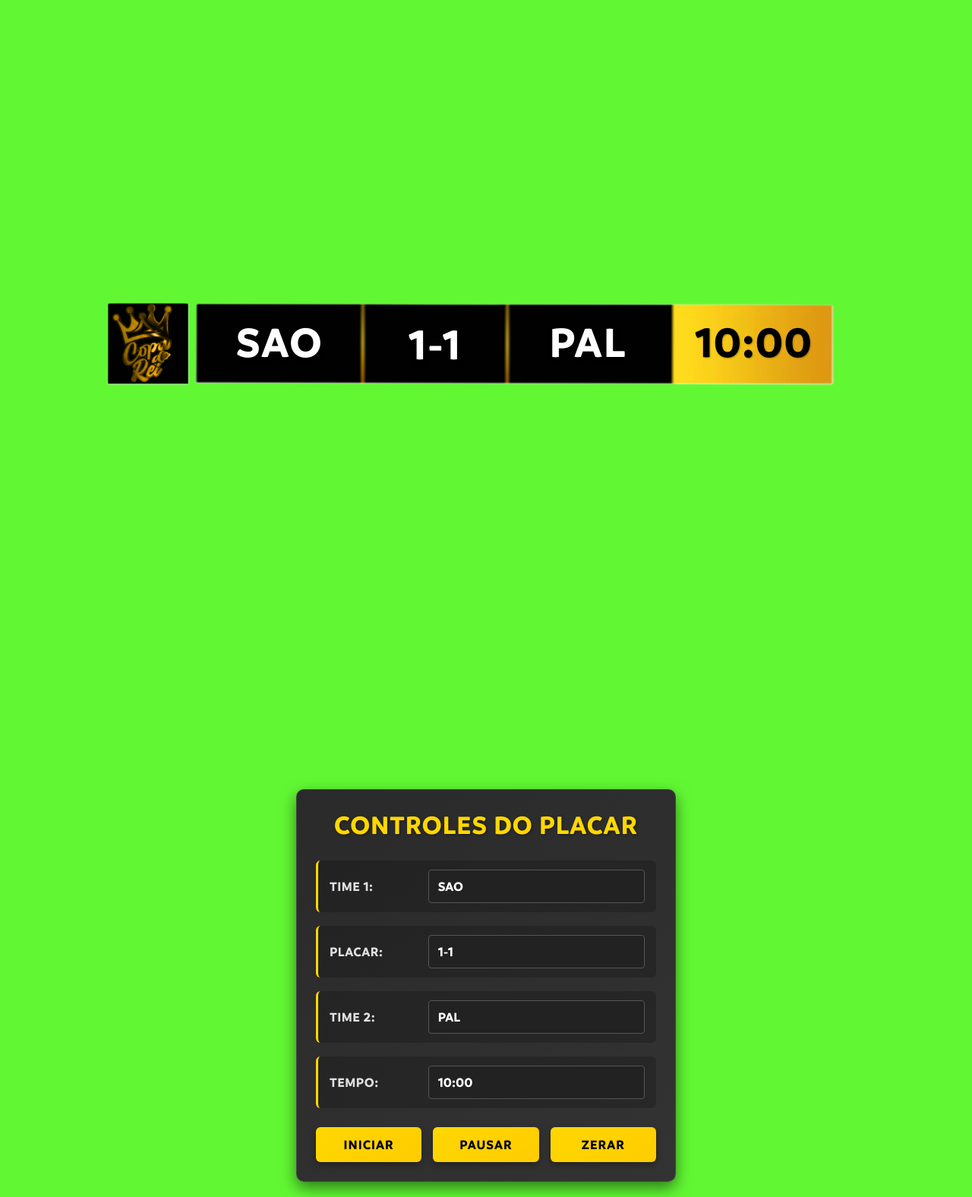
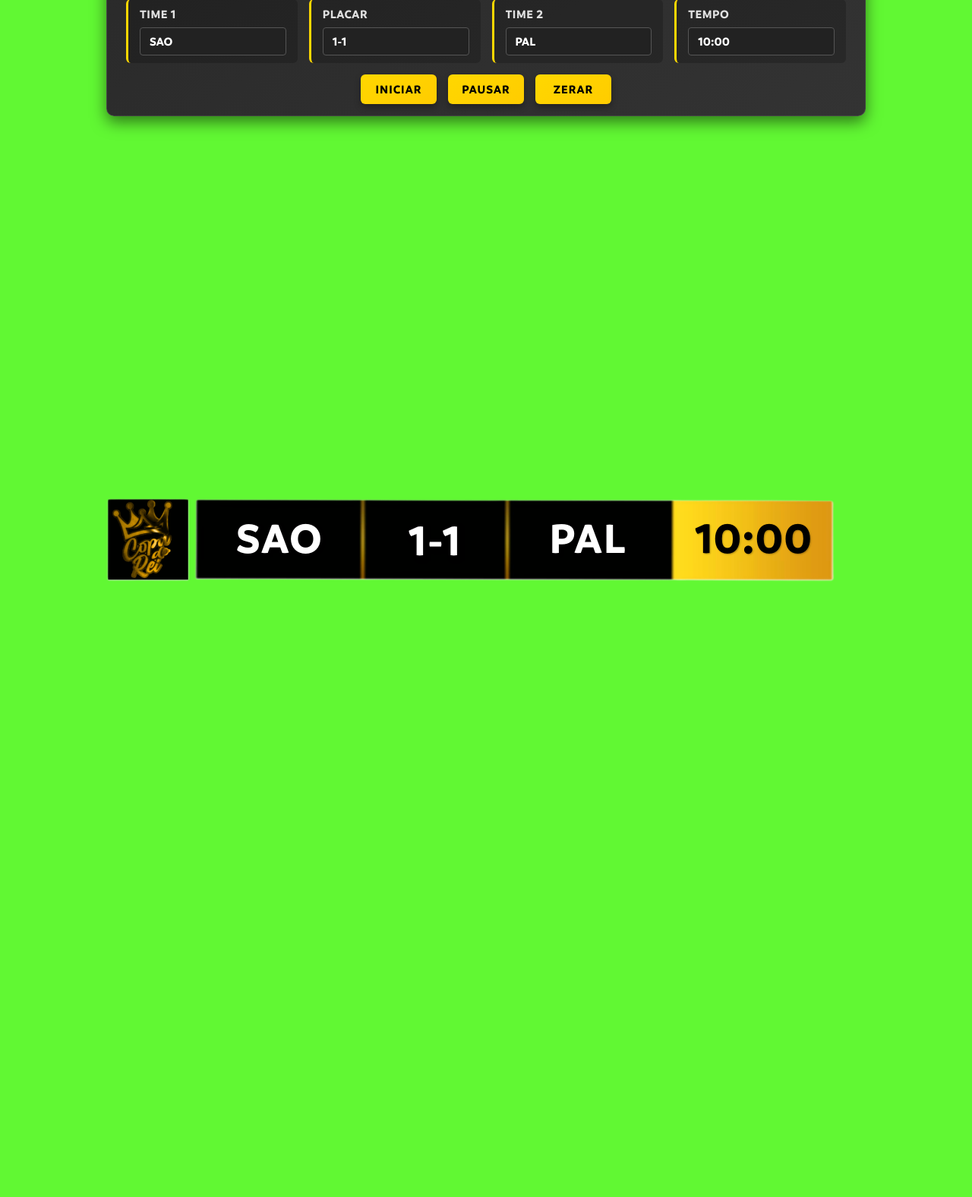
Before and after one commit to eliel2703/placarCBM, a plain HTML site: page index.html in a window 1280 px wide. Shown: the part 95-1671 px from the top of the page at 76% size. After the commit the page ends 1412 px from the top, so only its background shows below. Drawn offline with Linux system fonts and the light colour scheme.

Commit message:
Update index.html

```diff
--- a/index.html
+++ b/index.html
@@ -22,6 +22,7 @@
             background-color: rgba(58, 247, 0, 0.8);
             color: white;
             display: flex;
+            flex-direction: column;
             justify-content: center;
             align-items: center;
             min-height: 100vh;
@@ -37,6 +38,113 @@
             max-width: 1000px;
         }
 
+        /* Controles horizontais no topo */
+        .controls {
+            background: linear-gradient(145deg, #2a2a2a, #333333);
+            padding: 15px 25px;
+            border-radius: 10px;
+            width: 100%;
+            margin-bottom: 30px;
+            box-shadow: 0 8px 20px rgba(0, 0, 0, 0.5);
+            border: 1px solid rgba(255, 255, 255, 0.1);
+        }
+
+        .controls h2 {
+            text-align: center;
+            margin-bottom: 15px;
+            color: #ffd700;
+            font-family: 'Branding SF Bold', sans-serif;
+            font-size: 2.2rem;
+            letter-spacing: 1px;
+            text-shadow: 1px 1px 3px rgba(0, 0, 0, 0.5);
+            text-transform: uppercase;
+        }
+
+        .control-row {
+            display: flex;
+            justify-content: space-between;
+            gap: 15px;
+            margin-bottom: 15px;
+        }
+
+        .control-group {
+            flex: 1;
+            display: flex;
+            flex-direction: column;
+            background: rgba(0, 0, 0, 0.2);
+            padding: 10px 15px;
+            border-radius: 6px;
+            border-left: 3px solid #ffd700;
+            min-width: 0;
+        }
+
+        .control-group label {
+            font-weight: bold;
+            color: #e0e0e0;
+            font-size: 1rem;
+            text-transform: uppercase;
+            letter-spacing: 0.5px;
+            font-family: 'Branding SF Bold', sans-serif;
+            margin-bottom: 8px;
+            white-space: nowrap;
+            overflow: hidden;
+            text-overflow: ellipsis;
+        }
+
+        .control-group input {
+            padding: 8px 12px;
+            border: 1px solid #555;
+            background-color: #222;
+            color: white;
+            border-radius: 4px;
+            font-size: 1rem;
+            transition: all 0.3s ease;
+            font-family: 'Branding SF Bold', sans-serif;
+            width: 100%;
+        }
+
+        .control-group input:focus {
+            border-color: #ffd700;
+            box-shadow: 0 0 8px rgba(255, 215, 0, 0.5);
+            outline: none;
+        }
+
+        .timer-buttons {
+            display: flex;
+            justify-content: center;
+            gap: 15px;
+            margin-top: 10px;
+        }
+
+        .timer-buttons button {
+            padding: 10px 15px;
+            background: linear-gradient(145deg, #ffd700, #ffcc00);
+            color: black;
+            border: none;
+            border-radius: 6px;
+            cursor: pointer;
+            font-weight: bold;
+            font-size: 1rem;
+            transition: all 0.3s ease;
+            box-shadow: 0 4px 8px rgba(0, 0, 0, 0.3);
+            text-transform: uppercase;
+            letter-spacing: 1px;
+            font-family: 'Branding SF Bold', sans-serif;
+            min-width: 100px;
+        }
+
+        .timer-buttons button:hover {
+            background: linear-gradient(145deg, #ffcc00, #ffb700);
+            transform: translateY(-2px);
+            box-shadow: 0 6px 12px rgba(0, 0, 0, 0.4);
+        }
+
+        .timer-buttons button:active {
+            transform: translateY(1px);
+            box-shadow: 0 2px 4px rgba(0, 0, 0, 0.4);
+        }
+
+        /* Placar */
         .scoreboard {
             width: 100%;
             margin-bottom: 30px;
@@ -172,112 +280,6 @@
             margin-left: 15%;
         }
 
-        /* Painel de controle */
-        .controls {
-            background: linear-gradient(145deg, #2a2a2a, #333333);
-            padding: 25px;
-            border-radius: 10px;
-            width: 100%;
-            max-width: 500px;
-            box-shadow: 0 8px 20px rgba(0, 0, 0, 0.5);
-            border: 1px solid rgba(255, 255, 255, 0.1);
-        }
-        /* Painel de controle */
-        .controls {
-            background: linear-gradient(145deg, #2a2a2a, #333333);
-            padding: 25px;
-            border-radius: 10px;
-            width: 100%;
-            max-width: 500px;
-            box-shadow: 0 8px 20px rgba(0, 0, 0, 0.5);
-            border: 1px solid rgba(255, 255, 255, 0.1);
-        }
-
-        .controls h2 {
-            text-align: center;
-            margin-bottom: 25px;
-            color: #ffd700;
-            font-family: 'Branding SF Bold', sans-serif;
-            font-size: 2.2rem;
-            letter-spacing: 1px;
-            text-shadow: 1px 1px 3px rgba(0, 0, 0, 0.5);
-            text-transform: uppercase;
-        }
-
-        .control-group {
-            display: flex;
-            justify-content: space-between;
-            align-items: center;
-            margin-bottom: 18px;
-            background: rgba(0, 0, 0, 0.2);
-            padding: 12px 15px;
-            border-radius: 6px;
-            border-left: 3px solid #ffd700;
-        }
-
-        .control-group label {
-            flex: 1;
-            font-weight: bold;
-            color: #e0e0e0;
-            font-size: 1.1rem;
-            text-transform: uppercase;
-            letter-spacing: 0.5px;
-            font-family: 'Branding SF Bold', sans-serif;
-        }
-
-        .control-group input {
-            flex: 2;
-            padding: 10px 12px;
-            border: 1px solid #555;
-            background-color: #222;
-            color: white;
-            border-radius: 4px;
-            font-size: 1.1rem;
-            transition: all 0.3s ease;
-            font-family: 'Branding SF Bold', sans-serif;
-        }
-
-        .control-group input:focus {
-            border-color: #ffd700;
-            box-shadow: 0 0 8px rgba(255, 215, 0, 0.5);
-            outline: none;
-        }
-
-        .timer-buttons {
-            display: flex;
-            justify-content: space-between;
-            margin-top: 25px;
-            gap: 15px;
-        }
-
-        .timer-buttons button {
-            flex: 1;
-            padding: 12px 15px;
-            background: linear-gradient(145deg, #ffd700, #ffcc00);
-            color: black;
-            border: none;
-            border-radius: 6px;
-            cursor: pointer;
-            font-weight: bold;
-            font-size: 1.1rem;
-            transition: all 0.3s ease;
-            box-shadow: 0 4px 8px rgba(0, 0, 0, 0.3);
-            text-transform: uppercase;
-            letter-spacing: 1px;
-            font-family: 'Branding SF Bold', sans-serif;
-        }
-
-        .timer-buttons button:hover {
-            background: linear-gradient(145deg, #ffcc00, #ffb700);
-            transform: translateY(-2px);
-            box-shadow: 0 6px 12px rgba(0, 0, 0, 0.4);
-        }
-
-        .timer-buttons button:active {
-            transform: translateY(1px);
-            box-shadow: 0 2px 4px rgba(0, 0, 0, 0.4);
-        }
-
         /* Responsividade */
         @media (max-width: 768px) {
             .team input {
@@ -296,11 +298,16 @@
             }
 
             .controls {
-                padding: 20px;
+                padding: 15px;
             }
 
             .controls h2 {
                 font-size: 1.8rem;
+            }
+
+            .control-row {
+                flex-direction: column;
+                gap: 10px;
             }
         }
 
@@ -329,24 +336,45 @@
                 width: 100%;
             }
 
-            .control-group {
-                flex-direction: column;
-                align-items: flex-start;
-                gap: 8px;
-            }
-
             .control-group label {
-                margin-bottom: 5px;
+                font-size: 0.9rem;
             }
 
             .control-group input {
-                width: 100%;
+                font-size: 0.9rem;
             }
         }
     </style>
 </head>
 <body>
     <div class="container">
+        <div class="controls">
+            <h2>Controles do Placar</h2>
+            <div class="control-row">
+                <div class="control-group">
+                    <label for="team1-control">Time 1</label>
+                    <input type="text" id="team1-control" value="SAO" maxlength="4">
+                </div>
+                <div class="control-group">
+                    <label for="score-control">Placar</label>
+                    <input type="text" id="score-control" value="1-1" maxlength="5">
+                </div>
+                <div class="control-group">
+                    <label for="team2-control">Time 2</label>
+                    <input type="text" id="team2-control" value="PAL" maxlength="4">
+                </div>
+                <div class="control-group">
+                    <label for="timer-control">Tempo</label>
+                    <input type="text" id="timer-control" value="10:00" maxlength="5">
+                </div>
+            </div>
+            <div class="timer-buttons">
+                <button id="start-timer">Iniciar</button>
+                <button id="pause-timer">Pausar</button>
+                <button id="reset-timer">Zerar</button>
+            </div>
+        </div>
+
         <div class="scoreboard">
             <div class="logo-section">
                 <img src="placarCBM.png" alt="Logo" class="background-image">
@@ -364,31 +392,6 @@
                         <input type="text" id="timer" value="10:00" maxlength="5">
                     </div>
                 </div>
-            </div>
-        </div>
-
-        <div class="controls">
-            <h2>Controles do Placar</h2>
-            <div class="control-group">
-                <label for="team1-control">Time 1:</label>
-                <input type="text" id="team1-control" value="SAO" maxlength="4">
-            </div>
-            <div class="control-group">
-                <label for="score-control">Placar:</label>
-                <input type="text" id="score-control" value="1-1" maxlength="5">
-            </div>
-            <div class="control-group">
-                <label for="team2-control">Time 2:</label>
-                <input type="text" id="team2-control" value="PAL" maxlength="4">
-            </div>
-            <div class="control-group">
-                <label for="timer-control">Tempo:</label>
-                <input type="text" id="timer-control" value="10:00" maxlength="5">
-            </div>
-            <div class="timer-buttons">
-                <button id="start-timer">Iniciar</button>
-                <button id="pause-timer">Pausar</button>
-                <button id="reset-timer">Zerar</button>
             </div>
         </div>
     </div>
```
